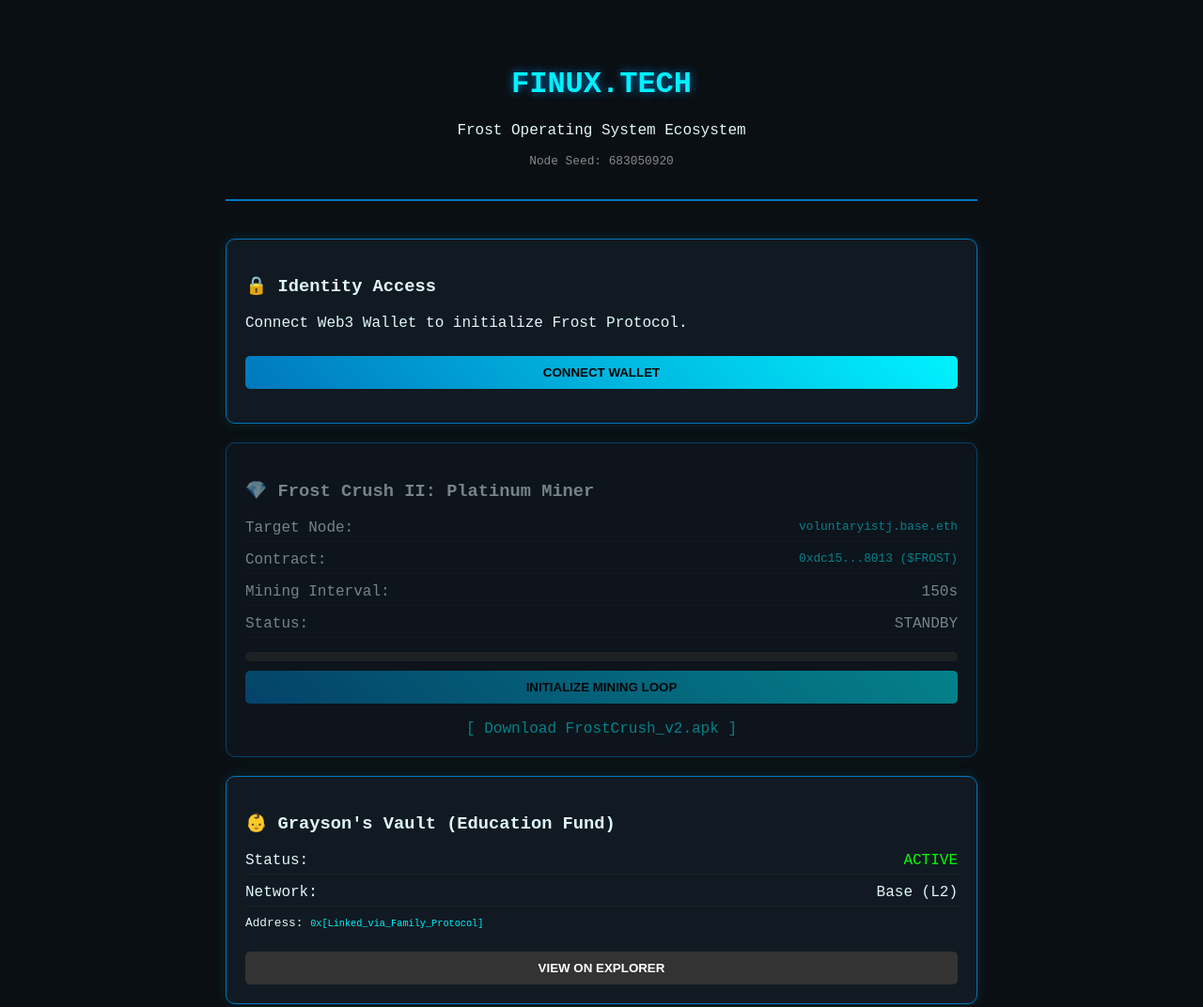
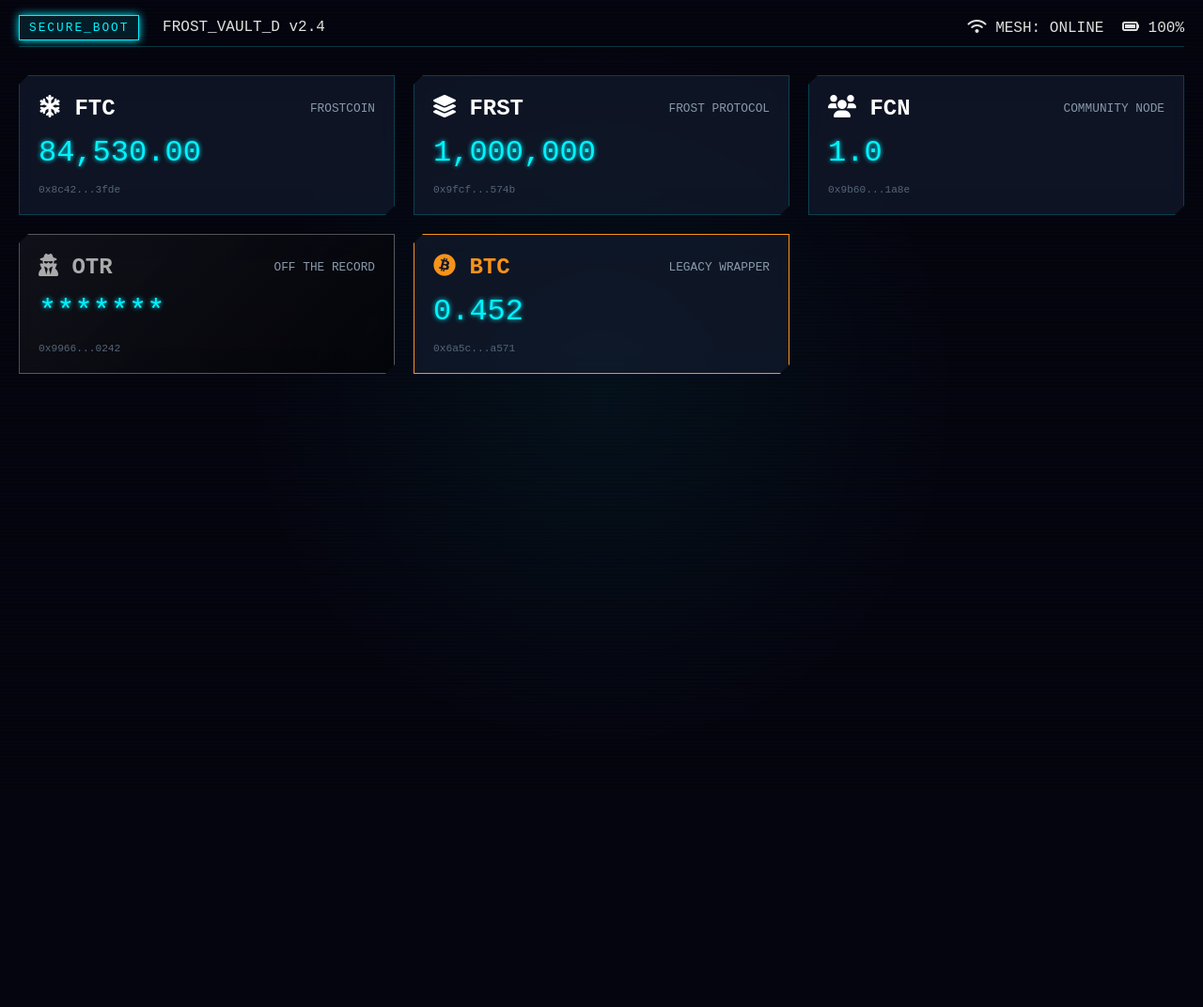
Before and after one commit to FrosTether/Finux, a plain HTML site: page index.html in a window 1280 px wide. Shown: the whole page at 94% size. After the commit the page ends 840 px from the top, so only its background shows below. Drawn offline with Linux system fonts and the light colour scheme.

Commit message:
Update index.html

```diff
--- a/index.html
+++ b/index.html
@@ -2,192 +2,68 @@
 <html lang="en">
 <head>
     <meta charset="UTF-8">
-    <meta name="viewport" content="width=device-width, initial-scale=1.0">
-    <title>Finux.tech | The Frost Protocol</title>
-    <script src="https://cdnjs.cloudflare.com/ajax/libs/web3/1.10.0/web3.min.js"></script>
-    <style>
-        :root {
-            --frost-dark: #0a0f14;
-            --frost-panel: #111a22;
-            --frost-cyan: #00f2ff;
-            --frost-blue: #0077be;
-            --text-color: #e0f7fa;
-        }
-        body {
-            background-color: var(--frost-dark);
-            color: var(--text-color);
-            font-family: 'Courier New', monospace;
-            margin: 0;
-            padding: 0;
-            display: flex;
-            flex-direction: column;
-            align-items: center;
-        }
-        .container {
-            width: 90%;
-            max-width: 800px;
-            margin-top: 50px;
-        }
-        header {
-            text-align: center;
-            margin-bottom: 40px;
-            border-bottom: 2px solid var(--frost-blue);
-            padding-bottom: 20px;
-        }
-        h1 { color: var(--frost-cyan); text-shadow: 0 0 10px var(--frost-blue); }
-        .panel {
-            background: var(--frost-panel);
-            border: 1px solid var(--frost-blue);
-            border-radius: 10px;
-            padding: 20px;
-            margin-bottom: 20px;
-            box-shadow: 0 0 15px rgba(0, 242, 255, 0.1);
-        }
-        .btn {
-            background: linear-gradient(45deg, var(--frost-blue), var(--frost-cyan));
-            border: none;
-            color: #000;
-            padding: 10px 20px;
-            font-weight: bold;
-            cursor: pointer;
-            border-radius: 5px;
-            text-transform: uppercase;
-            width: 100%;
-            margin-top: 10px;
-        }
-        .btn:hover { box-shadow: 0 0 15px var(--frost-cyan); }
-        .stat-row { display: flex; justify-content: space-between; margin: 10px 0; border-bottom: 1px solid #222; padding-bottom: 5px; }
-        .hash { color: var(--frost-cyan); font-size: 0.8em; }
-        #mining-visual { height: 10px; background: #333; margin-top: 15px; border-radius: 5px; overflow: hidden; }
-        #mining-bar { height: 100%; width: 0%; background: var(--frost-cyan); transition: width 1s linear; }
-        .blink { animation: blinker 1.5s linear infinite; color: red; }
-        @keyframes blinker { 50% { opacity: 0; } }
-    </style>
+    <title>Finux // FrostVault</title>
+    <link rel="stylesheet" href="frost_vault.css">
+    <link rel="stylesheet" href="https://cdnjs.cloudflare.com/ajax/libs/font-awesome/6.0.0/css/all.min.css">
 </head>
 <body>
 
-    <div class="container">
-        <header>
-            <h1>FINUX.TECH</h1>
-            <p>Frost Operating System Ecosystem</p>
-            <p style="font-size: 0.8em; color: #888;">Node Seed: 683050920</p>
-        </header>
-
-        <div class="panel" id="login-panel">
-            <h3>🔒 Identity Access</h3>
-            <p>Connect Web3 Wallet to initialize Frost Protocol.</p>
-            <button class="btn" onclick="connectWallet()">Connect Wallet</button>
-            <p id="wallet-status" style="margin-top: 10px; color: var(--frost-cyan);"></p>
+    <div class="os-header">
+        <div>
+            <span class="status-badge">SECURE_BOOT</span>
+            <span style="margin-left: 15px;">FROST_VAULT_D v2.4</span>
         </div>
-
-        <div class="panel" style="opacity: 0.5; pointer-events: none;" id="miner-panel">
-            <h3>💎 Frost Crush II: Platinum Miner</h3>
-            <div class="stat-row">
-                <span>Target Node:</span>
-                <span class="hash">voluntaryistj.base.eth</span>
-            </div>
-            <div class="stat-row">
-                <span>Contract:</span>
-                <span class="hash">0xdc15...8013 ($FROST)</span>
-            </div>
-            <div class="stat-row">
-                <span>Mining Interval:</span>
-                <span id="timer-display">150s</span>
-            </div>
-            <div class="stat-row">
-                <span>Status:</span>
-                <span id="mining-status">STANDBY</span>
-            </div>
-
-            <div id="mining-visual"><div id="mining-bar"></div></div>
-
-            <button class="btn" onclick="startMining()">Initialize Mining Loop</button>
-            <br><br>
-            <div style="text-align: center;">
-                <a href="#" style="color: var(--frost-cyan); text-decoration: none;">[ Download FrostCrush_v2.apk ]</a>
-            </div>
-        </div>
-
-        <div class="panel">
-            <h3>👶 Grayson's Vault (Education Fund)</h3>
-            <div class="stat-row">
-                <span>Status:</span>
-                <span style="color: #0f0;">ACTIVE</span>
-            </div>
-            <div class="stat-row">
-                <span>Network:</span>
-                <span>Base (L2)</span>
-            </div>
-            <p style="font-size: 0.8em; word-break: break-all; margin-top:10px;">
-                Address: <span class="hash">0x[Linked_via_Family_Protocol]</span>
-            </p>
-            <button class="btn" style="background: #333; color: #fff;">View on Explorer</button>
+        <div>
+            <i class="fas fa-wifi"></i> MESH: ONLINE
+            <i class="fas fa-battery-full" style="margin-left:10px;"></i> 100%
         </div>
     </div>
 
-    <script>
-        let account = null;
-        let miningInterval = 150; // 150 seconds
-        let currentTimer = 150;
-        let miningActive = false;
+    <div class="vault-grid">
+        <div class="asset-card">
+            <div class="asset-header">
+                <span class="token-symbol"><i class="fas fa-snowflake"></i> FTC</span>
+                <span class="token-name">FrostCoin</span>
+            </div>
+            <div class="token-balance">84,530.00</div>
+            <div class="token-address">0x8c42...3fde</div>
+        </div>
 
-        async function connectWallet() {
-            if (window.ethereum) {
-                try {
-                    const accounts = await window.ethereum.request({ method: 'eth_requestAccounts' });
-                    account = accounts[0];
-                    document.getElementById('wallet-status').innerText = "Connected: " + account.substring(0,6) + "..." + account.substring(38);
+        <div class="asset-card">
+            <div class="asset-header">
+                <span class="token-symbol"><i class="fas fa-layer-group"></i> FRST</span>
+                <span class="token-name">Frost Protocol</span>
+            </div>
+            <div class="token-balance">1,000,000</div>
+            <div class="token-address">0x9fcf...574b</div>
+        </div>
 
-                    // Unlock the Miner
-                    const minerPanel = document.getElementById('miner-panel');
-                    minerPanel.style.opacity = "1";
-                    minerPanel.style.pointerEvents = "all";
-                } catch (error) {
-                    console.error("User denied account access");
-                }
-            } else {
-                alert("Please install MetaMask or use the Frost OS Browser!");
-            }
-        }
+        <div class="asset-card">
+            <div class="asset-header">
+                <span class="token-symbol"><i class="fas fa-users"></i> FCN</span>
+                <span class="token-name">Community Node</span>
+            </div>
+            <div class="token-balance">1.0</div>
+            <div class="token-address">0x9b60...1a8e</div>
+        </div>
 
-        function startMining() {
-            if (miningActive) return;
-            miningActive = true;
-            document.getElementById('mining-status').innerHTML = "<span class='blink'>MINING IN PROGRESS...</span>";
+        <div class="asset-card otr">
+            <div class="asset-header">
+                <span class="token-symbol"><i class="fas fa-user-secret"></i> OTR</span>
+                <span class="token-name">Off The Record</span>
+            </div>
+            <div class="token-balance">*******</div> <div class="token-address">0x9966...0242</div>
+        </div>
 
-            const timerDisplay = document.getElementById('timer-display');
-            const progressBar = document.getElementById('mining-bar');
+        <div class="asset-card" style="border-color: #f7931a;">
+            <div class="asset-header">
+                <span class="token-symbol" style="color: #f7931a;"><i class="fab fa-bitcoin"></i> BTC</span>
+                <span class="token-name">Legacy Wrapper</span>
+            </div>
+            <div class="token-balance">0.452</div>
+            <div class="token-address">0x6a5c...a571</div>
+        </div>
+    </div>
 
-            let width = 0;
-            const step = 100 / miningInterval;
-
-            const mineLoop = setInterval(() => {
-                currentTimer--;
-                width += step;
-
-                timerDisplay.innerText = currentTimer + "s";
-                progressBar.style.width = width + "%";
-
-                if (currentTimer <= 0) {
-                    // Payout Event
-                    simulatePayout();
-                    currentTimer = 150;
-                    width = 0;
-                }
-            }, 1000);
-        }
-
-        function simulatePayout() {
-            // In a real dApp, this would call the Contract.mint() function
-            console.log(`[FrostProtocol] Block Mined. Reward sent to voluntaryistj.base.eth`);
-            const status = document.getElementById('mining-status');
-            const originalText = status.innerHTML;
-
-            status.innerHTML = "<span style='color: #0f0;'>BLOCK FOUND! REWARD SENT</span>";
-            setTimeout(() => {
-                status.innerHTML = originalText;
-            }, 3000);
-        }
-    </script>
 </body>
 </html>
```
